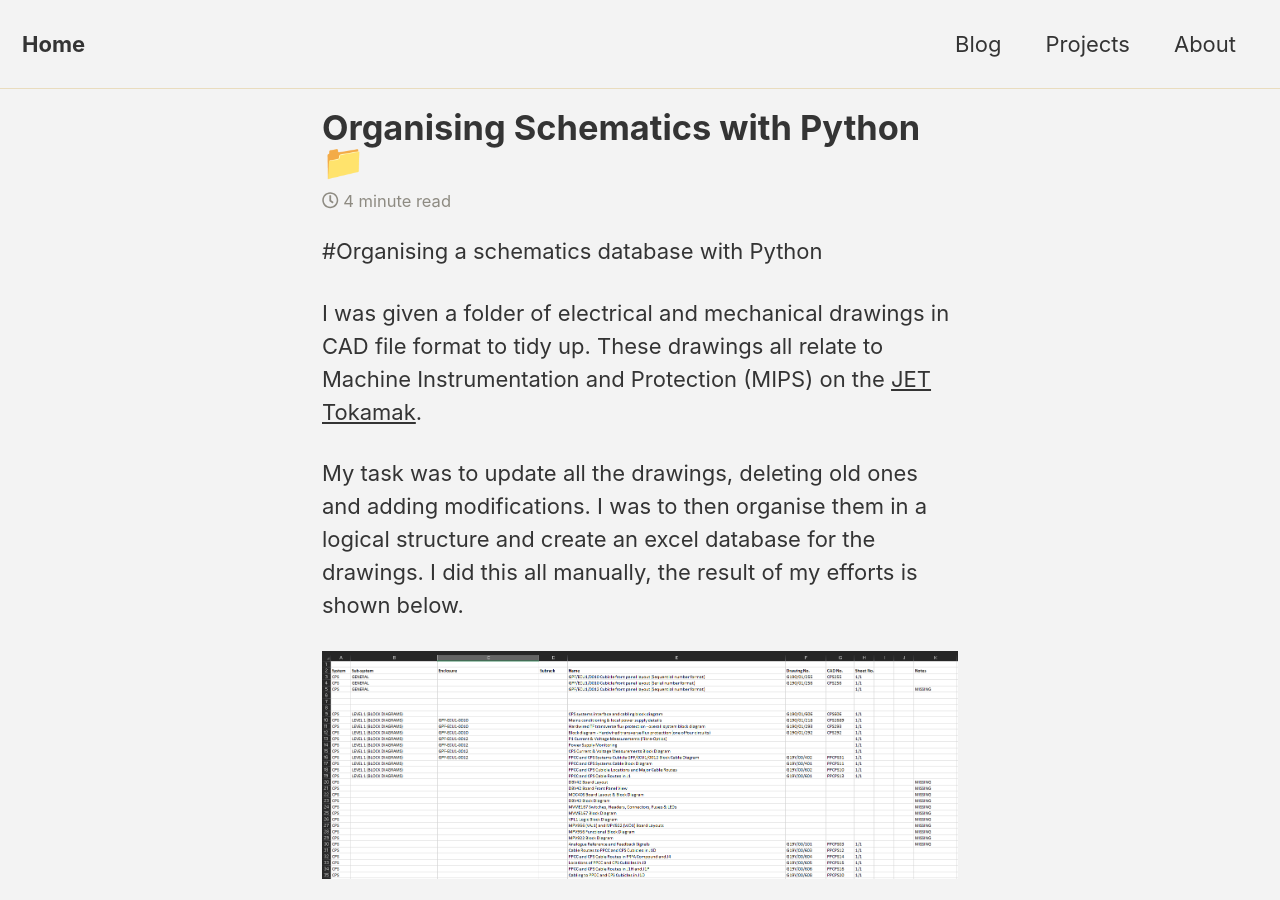
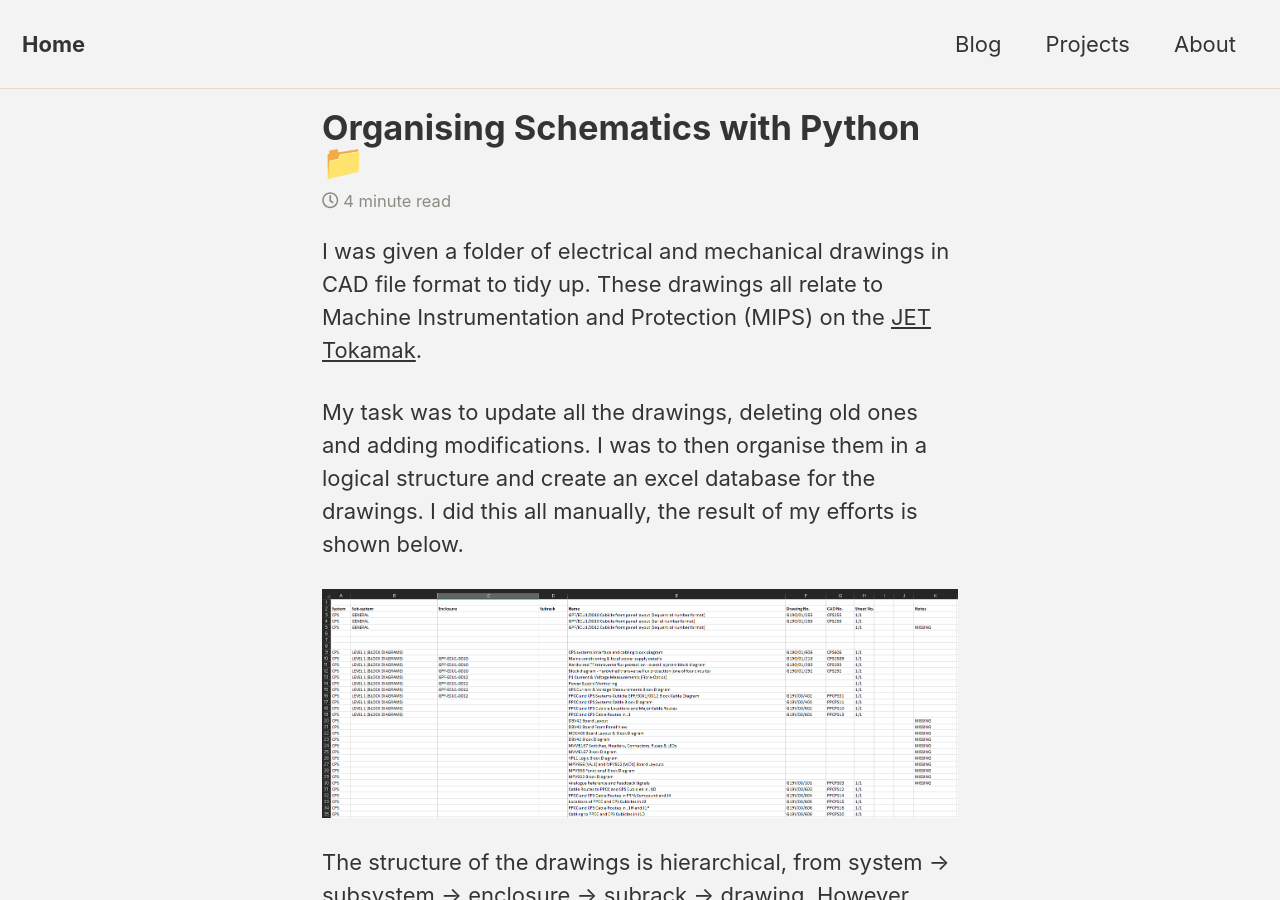
Before and after one commit to mdwcrft/mdwcrft.github.io, a Jekyll site: the page built from _posts/2018-11-05-organising-schematics-with-python.md, in a window 1280 px wide and 900 px high. Built offline with Jekyll 4.4.1, drawn with Linux system fonts in a browser that asks for light colours; cached includes are drawn as plain includes; nearby versions of some CDN libraries; emoji names are drawn with the system emoji font.

Commit message:
Update schematics post

```diff
--- a/_posts/2018-11-05-organising-schematics-with-python.md
+++ b/_posts/2018-11-05-organising-schematics-with-python.md
@@ -5,13 +5,11 @@ tags: []
 mathjax: true
 ---
 
-#Organising a schematics database with Python
-
 I was given a folder of electrical and mechanical drawings in CAD file format to tidy up. These drawings all relate to Machine Instrumentation and Protection (MIPS) on the [JET Tokamak](https://en.wikipedia.org/wiki/Joint_European_Torus).
 
 My task was to update all the drawings, deleting old ones and adding modifications. I was to then organise them in a logical structure and create an excel database for the drawings. I did this all manually, the result of my efforts is shown below.
 
-<img src="{{ site.url }}{{ site.baseurl }}/assets/images/organising-schematics-python/orig-excel.png" alt="The drawings database">
+<img src="{{ site.url }}/assets/images/organising-schematics-python/orig-excel.png" alt="The drawings database">
 
 The structure of the drawings is hierarchical, from system -> subsystem -> enclosure -> subrack -> drawing. However, some rows are just system -> drawing, or other variations of the hierarchy. There are also many rows with missing information and many missing files.
 
```
